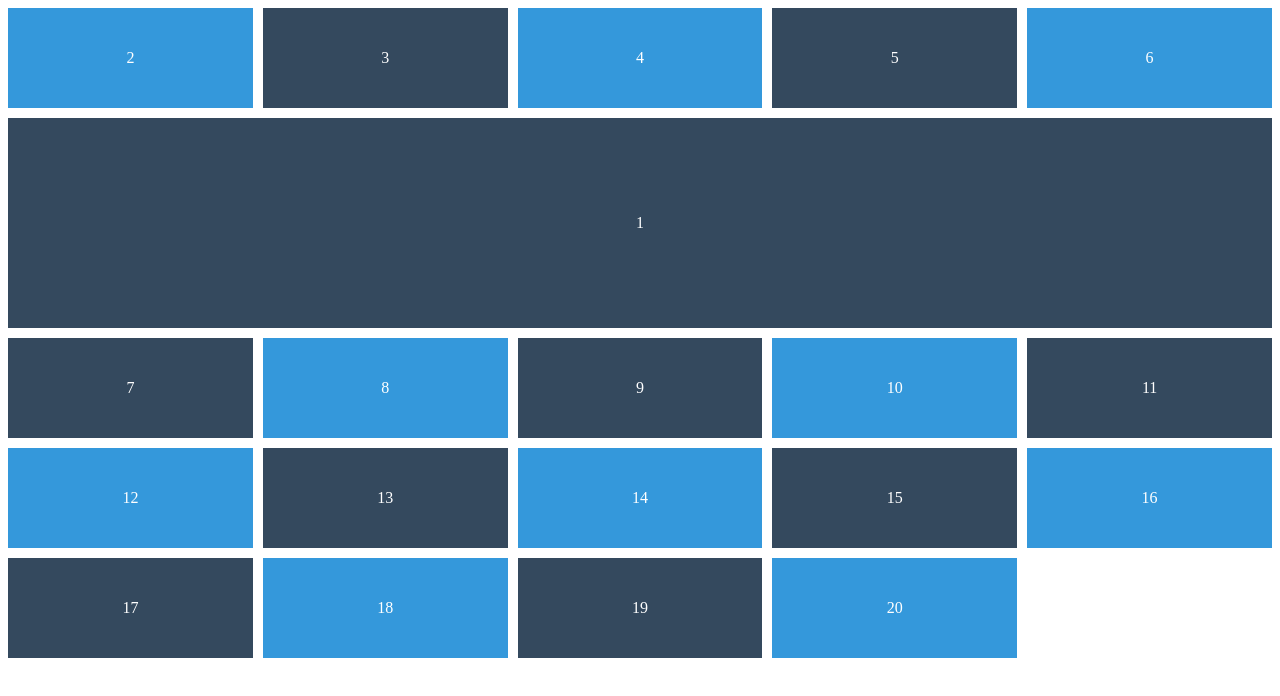
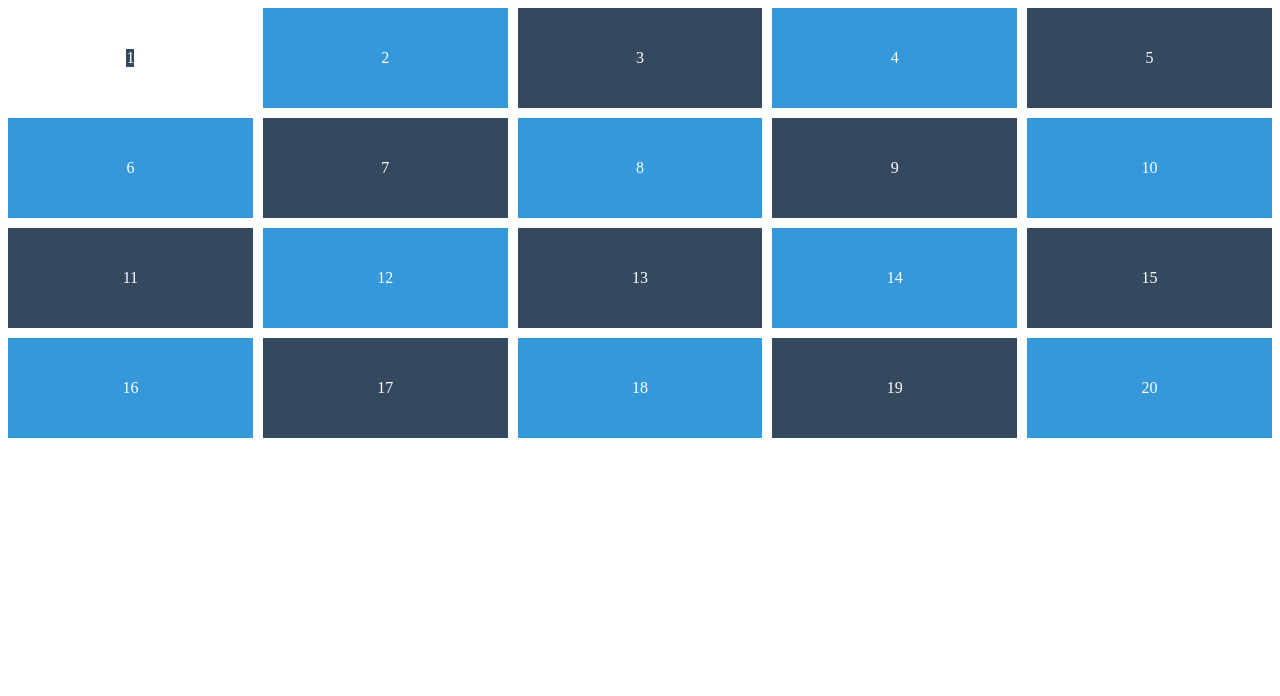
Before and after one commit to pavane90/css-masterclass, a plain HTML site: page grid.html in a window 1280 px wide. Drawn offline with Linux system fonts and the light colour scheme.

Commit message:
2.13 Justify, Align, Place Self

```diff
--- a/grid.html
+++ b/grid.html
@@ -25,7 +25,8 @@
         background-color: #34495e;
       }
       .box:first-child {
-        grid-area: 2 / 1 / 4 / -1; /* row start / column start / row end / column end */
+        justify-self: center;
+        align-self: center;
       }
     </style>
   </head>
```
